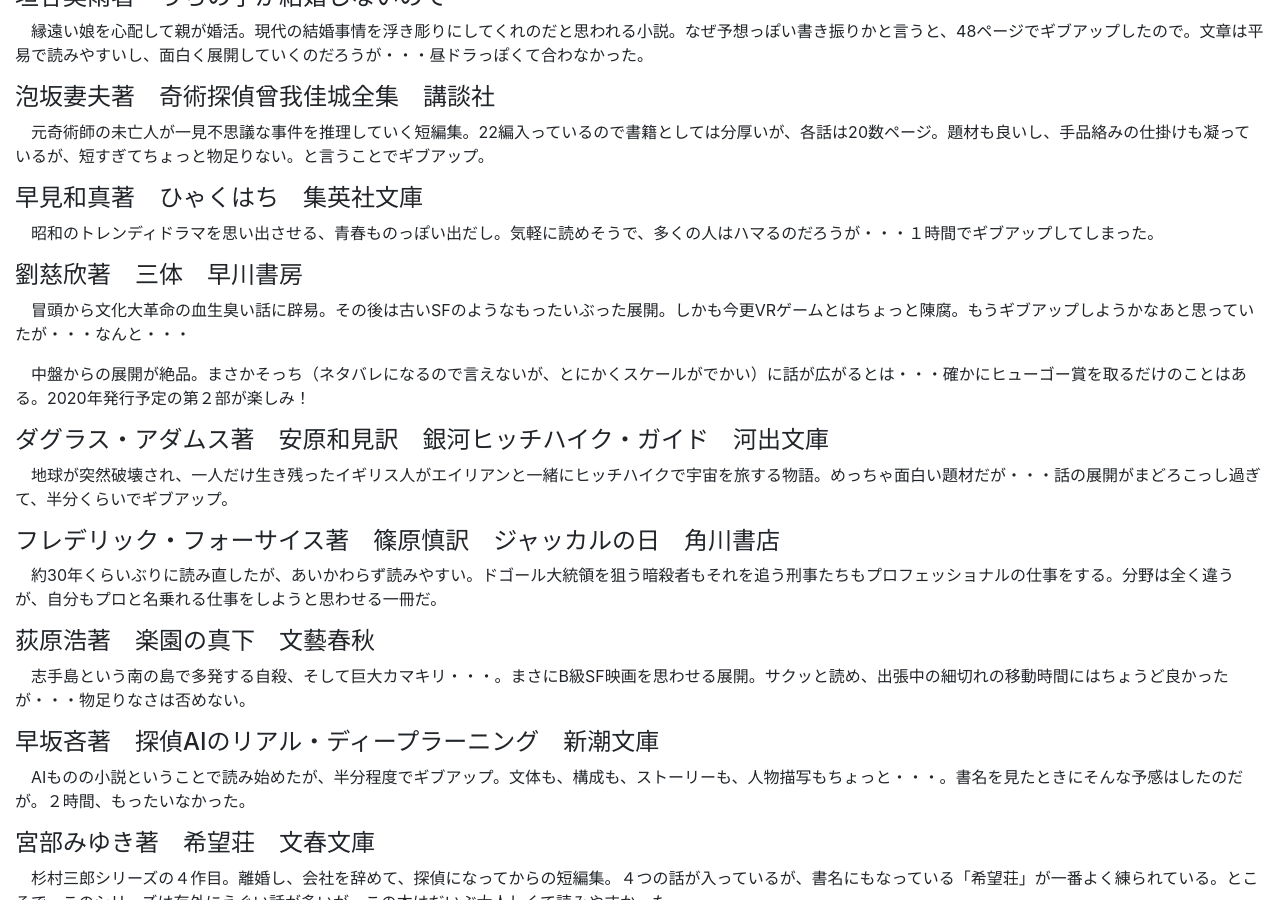
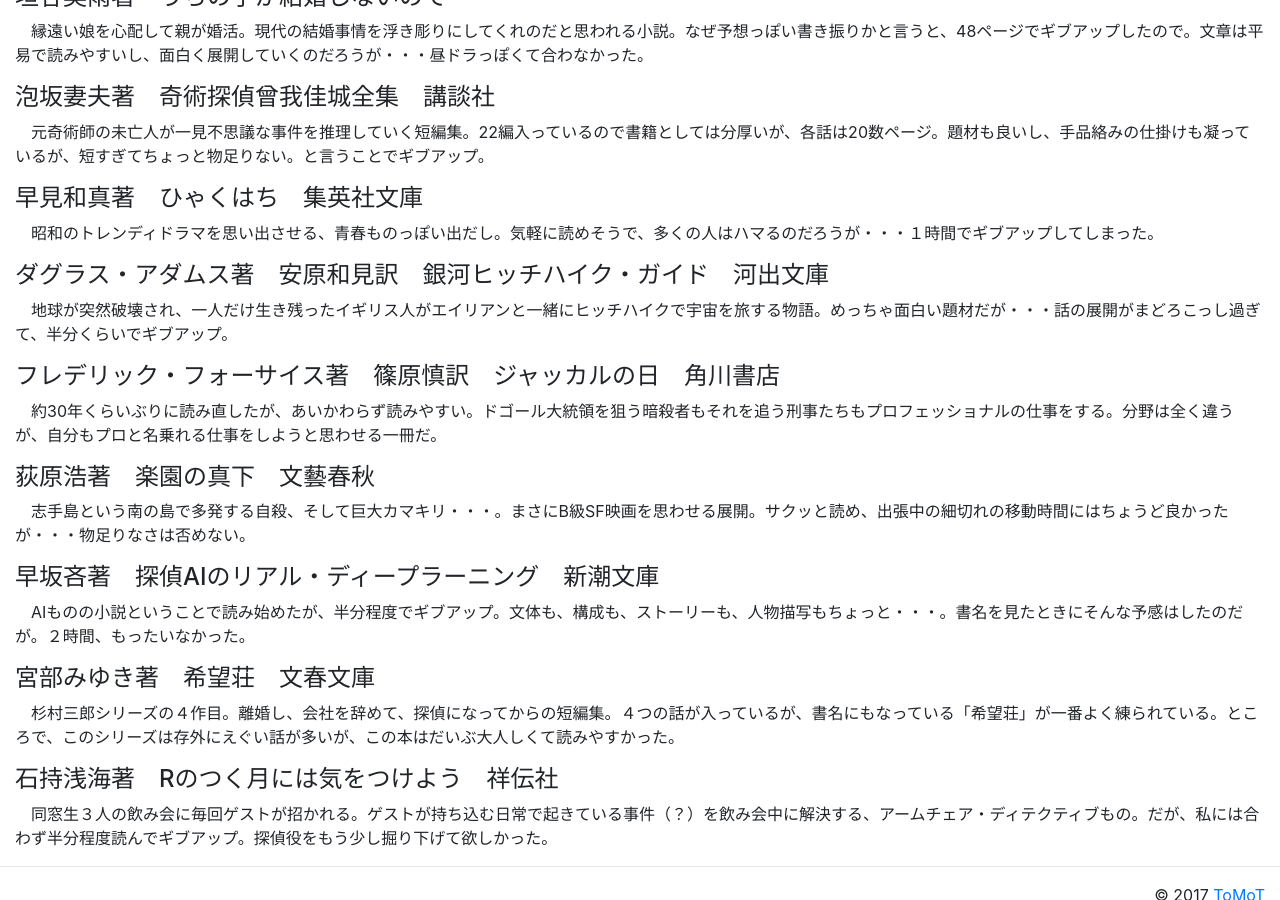
Before and after one commit to tomot/tomot.github.io, a Jekyll site: the page built from pages/book-etc.md, in a window 1280 px wide and 900 px high, scrolled down 2212 px. Built offline with Jekyll 4.4.1, drawn with Linux system fonts in a browser that asks for light colours; nearby versions of some CDN libraries.

Commit message:
delete Santai from book etc.

```diff
--- a/pages/book-etc.md
+++ b/pages/book-etc.md
@@ -94,12 +94,6 @@ categories: 読書
 
 　昭和のトレンディドラマを思い出させる、青春ものっぽい出だし。気軽に読めそうで、多くの人はハマるのだろうが・・・１時間でギブアップしてしまった。
 
-#### 劉慈欣著　三体　早川書房
-
-　冒頭から文化大革命の血生臭い話に辟易。その後は古いSFのようなもったいぶった展開。しかも今更VRゲームとはちょっと陳腐。もうギブアップしようかなあと思っていたが・・・なんと・・・
-
-　中盤からの展開が絶品。まさかそっち（ネタバレになるので言えないが、とにかくスケールがでかい）に話が広がるとは・・・確かにヒューゴー賞を取るだけのことはある。2020年発行予定の第２部が楽しみ！
-
 #### ダグラス・アダムス著　安原和見訳　銀河ヒッチハイク・ガイド　河出文庫
 
 　地球が突然破壊され、一人だけ生き残ったイギリス人がエイリアンと一緒にヒッチハイクで宇宙を旅する物語。めっちゃ面白い題材だが・・・話の展開がまどろこっし過ぎて、半分くらいでギブアップ。
```
